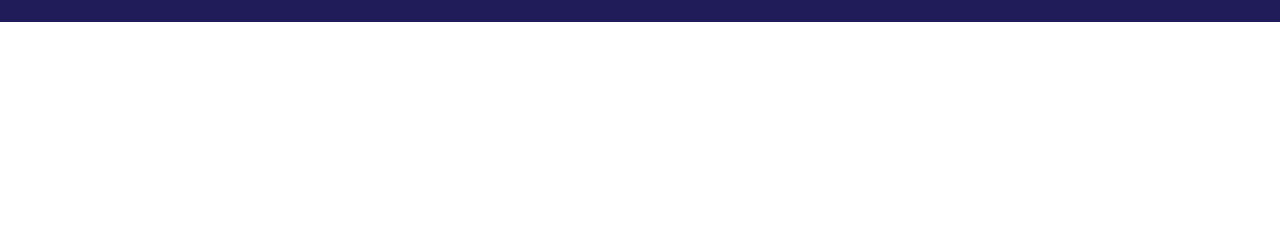
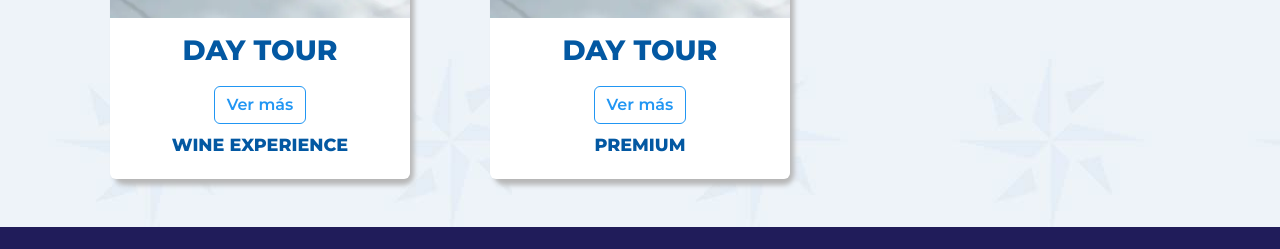
Before and after one commit to jtoledo94/giftCard_argentina_2024, a plain HTML site: page index.html in a window 1280 px wide. Shown: the part 3053-3302 px from the top of the page. Before the commit the page ends 3075 px from the top, so only its background shows below. Drawn offline with nearby package versions, Linux system fonts and the light colour scheme; files whose address does not match are found by name.

Commit message:
feat: create modal function

```diff
--- /dev/null
+++ b/scripts/main.js
@@ -0,0 +1,465 @@
+lista = [
+  {
+    id: 1,
+    upperTitle: "DAY TOUR",
+    title: "WINE EXPERIENCE",
+    img: "../img/wine/wine.webp",
+    modalId: "wine_tour",
+    modal: [
+      {
+        texto: "Pasaje ida y vuelta",
+        icon: "fa-solid fa-ship azul pe-2"
+      },
+      {
+        texto: "Tiempo libre en la ciudad",
+        icon: "fa-solid fa-ship azul pe-2"
+      },
+      {
+        texto: "Translados hacia y desde Finca del Sacramento",
+        icon: "fa fa fa-bus azul pe-2"
+      },
+      {
+        texto: "Copa de bienvenida en la finca",
+        icon: "fa fa-glass azul pe-2"
+      },
+      {
+        texto: " Recorrido guiado por las viñas y ata en la cava",
+        icon: "fa fa-pagelines azul pe-2"
+      },
+      {
+        texto: "Menú de 3 pasos o pic-nic entre las viñas a su elección",
+        icon: "fa fa-cutlery pe-2 azul"
+      },
+      {
+        texto: "Lunes a domingos",
+        icon: "fa fa-calendar azul  pe-2"
+      },
+      {
+        texto: "ida: 08:30 / vuelta: 18:00",
+        icon: "fa fa-clock-o  azul pe-2"
+      },
+      {
+        texto: "ida: 10:30 / vuelta: 20:30",
+        icon: "fa fa-clock-o  azul pe-2"
+      },
+      {
+        texto: "Canjeá tu regalo llamando al Call Center +54 11 5167 7700, comunicándote vía WhatsApp +54 9 11 6411-9465 o acercándote a nuestros puntos de venta",
+        icon: "fa-solid fa-gift pe-2 "
+      }
+
+    ],
+    modalImgs: [
+      {
+        imgC: "../img/wine/reel/wine1.webp"
+      },
+      {
+        imgC: "../img/wine/reel/wine2.webp"
+      },
+      {
+        imgC: "../img/wine/reel/wine1.webp"
+      },
+      {
+        imgC: "../img/wine/reel/wine1.webp"
+      },
+    ]
+
+  },
+  {
+    id: 2,
+    upperTitle: "DAY TOUR",
+    title: "PREMIUM",
+    img: "../img/wine/wine.webp",
+    modalId: "premium",
+    indicatiors: 4,
+    modal: [
+      {
+        texto: "Pasaje ida y vuelta",
+        icon: "fa-solid fa-ship azul pe-2"
+      },
+      {
+        texto: "Paseo guiado por el Barrio Histórico",
+        icon: "fa fa-street-view azul pe-2"
+      },
+      {
+        texto: "Almuerzo en Mesón de la Plaza c/bebidas",
+        icon: "fa fa-cutlery azul pe-2"
+      },
+      {
+        texto: "Tiempo Libre en la ciudad",
+        icon: "fa fa-hourglass-half azul pe-2"
+      },
+      {
+        texto: "Llevá tu bicicleta gratis",
+        icon: "fa fa-bicycle azul pe-2"
+      },
+
+      {
+        texto: "Miércoles a Lunes",
+        icon: "fa fa-calendar azul  pe-2"
+      },
+      {
+        texto: "Ida: 08:30 / Vuelta: 18:00",
+        icon: "fa fa-clock-o  azul pe-2"
+      },
+      {
+        texto: "Ida: 10:30 / Vuelta: 20:30",
+        icon: "fa fa-clock-o  azul pe-2"
+      },
+      {
+        texto: "Canjeá tu regalo llamando al Call Center +54 11 5167 7700, comunicándote vía WhatsApp +54 9 11 6411-9465 o acercándote a nuestros puntos de venta",
+        icon: "fa-solid fa-gift pe-2 "
+      }
+
+    ],
+    modalImgs: [
+      {
+        imgC: "../img/premium/reel/premium1.webp"
+      },
+      {
+        imgC: "../img/premium/reel/premium2.webp"
+      },
+      {
+        imgC: "../img/premium/reel/premium3.webp"
+      },
+      {
+        imgC: "../img/premium/reel/premium4.webp"
+      },
+    ]
+
+  }
+]
+
+
+
+
+let contenedorModalHtml = document.getElementById("contenedorModales")
+
+
+const crearModal = (list) => {
+  try {
+    list.forEach((element) => {
+      let contenedorModalPadre = document.createElement("div");
+      contenedorModalPadre.classList.add("modal", "fade");
+      contenedorModalPadre.id = element.modalId;
+      contenedorModalPadre.tabIndex = -1;
+      contenedorModalPadre.setAttribute("aria-hidden", "true");
+
+      contenedorModalHtml.appendChild(contenedorModalPadre);
+
+      const modalDialog = document.createElement("div");
+      modalDialog.classList.add("modal-dialog");
+      contenedorModalPadre.appendChild(modalDialog);
+
+      const modalContent = document.createElement("div");
+      modalContent.classList.add("modal-content");
+      modalDialog.appendChild(modalContent);
+
+      const modalHeader = document.createElement("div");
+      modalHeader.classList.add("modal-header", "d-none");
+      modalContent.appendChild(modalHeader);
+
+      const modalBody = document.createElement("div");
+      modalBody.classList.add("modal-body");
+      modalContent.appendChild(modalBody);
+
+      // CARRUSEL
+      const divCarrusel = document.createElement("div");
+      divCarrusel.id = `carouselExampleIndicators${element.id}`;
+      divCarrusel.classList.add("carousel", "slide", "position-relative");
+      modalBody.appendChild(divCarrusel);
+
+      const buttonClose = document.createElement("button");
+      buttonClose.type = "button";
+      buttonClose.classList.add("btn-close", "position-absolute");
+      buttonClose.setAttribute("data-bs-dismiss", "modal");
+      buttonClose.setAttribute("aria-label", "Close");
+      divCarrusel.appendChild(buttonClose);
+
+      const divCarouselIndicators = document.createElement("div");
+      divCarouselIndicators.classList.add("carousel-indicators");
+      divCarrusel.appendChild(divCarouselIndicators);
+
+      const divCarouselInner = document.createElement("div");
+      divCarouselInner.classList.add("carousel-inner");
+      divCarrusel.appendChild(divCarouselInner);
+
+      // INDICADORES
+      element.modalImgs.forEach((imagen, i) => {
+        const indicator = document.createElement("button");
+        indicator.type = "button";
+        indicator.setAttribute("data-bs-target", `#${divCarrusel.id}`);
+        indicator.setAttribute("data-bs-slide-to", `${i}`);
+        indicator.setAttribute("aria-label", `Slide ${i + 1}`);
+        if (i === 0) {
+          indicator.classList.add("active");
+          indicator.setAttribute("aria-current", "true");
+        }
+        divCarouselIndicators.appendChild(indicator);
+
+        // Imágenes del carrusel
+        const divImg = document.createElement("div");
+        divImg.classList.add("carousel-item", "carrusel_contenedor_imagenes");
+        if (i === 0) divImg.classList.add("active");
+
+        const img = document.createElement("img");
+        img.src = imagen.imgC;
+        img.classList.add("d-block", "img_carrito_modal");
+        img.alt = `${element.title} en Colonia Express`;
+
+        divImg.appendChild(img);
+        divCarouselInner.appendChild(divImg);
+      });
+
+      // CONTROLES PREV/NEXT
+      const prevBtn = document.createElement("button");
+      prevBtn.classList.add("carousel-control-prev");
+      prevBtn.type = "button";
+      prevBtn.setAttribute("data-bs-target", `#${divCarrusel.id}`);
+      prevBtn.setAttribute("data-bs-slide", "prev");
+      prevBtn.innerHTML = `
+        <span class="carousel-control-prev-icon" aria-hidden="true"></span>
+        <span class="visually-hidden">Previous</span>
+      `;
+      divCarrusel.appendChild(prevBtn);
+
+      const nextBtn = document.createElement("button");
+      nextBtn.classList.add("carousel-control-next");
+      nextBtn.type = "button";
+      nextBtn.setAttribute("data-bs-target", `#${divCarrusel.id}`);
+      nextBtn.setAttribute("data-bs-slide", "next");
+      nextBtn.innerHTML = `
+        <span class="carousel-control-next-icon" aria-hidden="true"></span>
+        <span class="visually-hidden">Next</span>
+      `;
+      divCarrusel.appendChild(nextBtn);
+
+      // TEXTO DE LA EXPERIENCIA
+      const sectionTexto = document.createElement("section");
+      sectionTexto.classList.add("mt-3", "seccion_texto_modal");
+      modalBody.appendChild(sectionTexto);
+
+      const divTextoMain = document.createElement("div");
+      divTextoMain.classList.add("contenedor_modal_texto", "container", "wine_experience_contendor");
+      sectionTexto.appendChild(divTextoMain);
+
+      const titulo = document.createElement("h2");
+      titulo.classList.add("poppins-extrabold", "azul");
+      titulo.textContent = element.title.toUpperCase();
+      divTextoMain.appendChild(titulo);
+
+      element.modal.forEach(item => {
+        const p = document.createElement("p");
+        p.classList.add("poppins-regular");
+        p.innerHTML = `<i class="${item.icon}"></i>${item.texto}`;
+        divTextoMain.appendChild(p);
+      });
+
+      // SECCIÓN ADICIONAL (si querés manejar horarios, días, etc.)
+      if (element.footer) {
+        const divFooter = document.createElement("div");
+        divFooter.classList.add("container", "contenedor_modal_texto");
+        element.footer.forEach(linea => {
+          const p = document.createElement("p");
+          p.classList.add("poppins-regular", "bordo");
+          p.innerHTML = `<i class="${linea.icon}"></i>${linea.texto}`;
+          divFooter.appendChild(p);
+        });
+        sectionTexto.appendChild(divFooter);
+      }
+
+    });
+  } catch (error) {
+    console.error("[crearModal(list) main.js]", error);
+  }
+}
+
+
+
+//MODALES
+{/* <section>
+      <div class="modal fade" id="premium" tabindex="-1" aria-labelledby="exampleModalLabel" aria-hidden="true">
+        <div class="modal-dialog">
+          <div class="modal-content">
+            <div class="modal-header d-none">
+
+
+
+            </div>
+            <div class="modal-body">
+
+              <!--CARRUSEL-->
+              <section>
+
+                <div id="carouselExampleIndicators2" class="carousel slide position-relative">
+                  <button type="button" class="btn-close position-absolute" data-bs-dismiss="modal"
+                    aria-label="Close"></button>
+                  <div class="carousel-indicators">
+                    <button type="button" data-bs-target="#carouselExampleIndicators2" data-bs-slide-to="0"
+                      class="active" aria-current="true" aria-label="Slide 1"></button>
+                    <button type="button" data-bs-target="#carouselExampleIndicators2" data-bs-slide-to="1"
+                      aria-label="Slide 2"></button>
+                    <button type="button" data-bs-target="#carouselExampleIndicators2" data-bs-slide-to="2"
+                      aria-label="Slide 3"></button>
+                    <button type="button" data-bs-target="#carouselExampleIndicators2" data-bs-slide-to="3"
+                      aria-label="Slide 4"></button>
+                  </div>
+                  <div class="carousel-inner">
+
+                    <div class="carousel-item active carrusel_contenedor_imagenes">
+                      <img src="img/premium/reel/premium1.webp" class="d-block img_carrito_modal"
+                        alt="Day Tour - Premium en Colonia Express">
+                    </div>
+                    <div class="carousel-item carrusel_contenedor_imagenes">
+                      <img src="img/premium/reel/premium2.webp" class="d-block img_carrito_modal"
+                        alt="Day Tour - Premium en Colonia Express">
+                    </div>
+                    <div class="carousel-item carrusel_contenedor_imagenes">
+                      <img src="img/premium/reel/premium3.webp" class="d-block img_carrito_modal"
+                        alt="Day Tour - Premium en Colonia Express">
+                    </div>
+                    <div class="carousel-item carrusel_contenedor_imagenes">
+                      <img src="img/premium/reel/premium4.webp" class="d-block img_carrito_modal"
+                        alt="Day Tour - Premium en Colonia Express">
+                    </div>
+
+
+                  </div>
+                  <button class="carousel-control-prev" type="button" data-bs-target="#carouselExampleIndicators2"
+                    data-bs-slide="prev">
+                    <span class="carousel-control-prev-icon" aria-hidden="true"></span>
+                    <span class="visually-hidden">Previous</span>
+                  </button>
+                  <button class="carousel-control-next" type="button" data-bs-target="#carouselExampleIndicators2"
+                    data-bs-slide="next">
+                    <span class="carousel-control-next-icon" aria-hidden="true"></span>
+                    <span class="visually-hidden">Next</span>
+                  </button>
+                </div>
+              </section>
+              <!--TEXTO-->
+              <section class="mt-3 seccion_texto_modal">
+
+                <div class="contenedor_modal_texto container wine_experience_contendor">
+                  <h2 class="poppins-extrabold azul ">PREMIUM</h2>
+
+                  <p class="poppins-regular"><i class="fa-solid fa-ship azul pe-2"></i>Pasaje ida y vuelta</p>
+                  <p class="poppins-regular"><i class="fa fa-street-view azul pe-2"></i>Paseo guiado por el Barrio
+                    Histórico</p>
+                  <p class="poppins-regular"><i class="fa fa-cutlery azul pe-2"></i>Almuerzo en Mesón de la Plaza
+                    c/bebidas</p>
+                  <p class="poppins-regular"><i class="fa fa-hourglass-half azul pe-2"></i>Tiempo Libre en la ciudad</p>
+                  <p class="poppins-regular"><i class="fa fa-bicycle azul pe-2"></i>Llevá tu bicicleta gratis</p>
+                </div>
+
+                <div class="container contenedor_modal_texto">
+                  <p class="poppins-regular bordo"><i class="fa fa-calendar azul pe-2"></i>Miércoles a Lunes.</p>
+                  <p class="poppins-regular bordo"><i class="fa fa-clock-o azul pe-2"></i>Ida: 08:30 / Vuelta: 18:00
+                  </p>
+                  <p class="poppins-regular bordo"><i class="fa fa-clock-o azul pe-2"></i>Ida: 10:30 / Vuelta: 20:30
+                  </p>
+
+                  <p class="poppins-regular p_footer_modal"><i class="fa-solid fa-gift pe-2 "></i>Canjeá tu regalo
+                    llamando al Call Center +54 11 5167 7700, comunicándote vía WhatsApp <a target="_blank"
+                      href="https://wa.link/ujxlug">+54 9 11 6411-9465</a> o acercándote a nuestros puntos de
+                    venta
+                </div>
+
+
+              </section>
+
+            </div>
+
+          </div>
+        </div>
+      </div>
+    </section> */}
+
+
+
+
+const contenedorPadre = document.getElementById("contenedorPadre");
+
+const crearCards = (list) => {
+
+  try {
+
+
+    console.log(contenedorPadre)
+
+    list.forEach(element => {
+
+      const divContendorCard = document.createElement("div")
+      divContendorCard.classList.add("card_tamaños", "col-12", "col-md-6", "col-md-3", "mb-5");
+      contenedorPadre.appendChild(divContendorCard)
+
+
+
+      const card = document.createElement("div");
+      card.classList.add("card", "contenedor_card");
+      divContendorCard.appendChild(card)
+
+      let cardImg = document.createElement("div");
+      cardImg.classList.add("contenedor_card_img", "img-fluid", "contenedor_imagen");
+      card.appendChild(cardImg);
+
+      let img = document.createElement("img");
+      img.classList.add("card-img-top")
+      img.src = element.img;
+      img.alt = `${element.title} - Colonia Express`
+      cardImg.appendChild(img);
+
+      const divMoño = document.createElement("div");
+      divMoño.classList.add("div_moño");
+      cardImg.appendChild(divMoño);
+
+      const imgMoño = document.createElement("img");
+      imgMoño.src = "../img/sticker.png"
+      divMoño.appendChild(imgMoño);
+
+      const cardBody = document.createElement("div");
+      cardBody.classList.add("card-body", "card_text");
+      card.appendChild(cardBody)
+
+      const cardBodyTitles = document.createElement("div");
+      cardBodyTitles.classList.add("d-flex", "flex-column");
+      cardBody.appendChild(cardBodyTitles);
+
+      const upperTitle = document.createElement("h3");
+      upperTitle.innerText = `${element.upperTitle}`;
+      upperTitle.classList.add("card-title", "poppins-extrabold", "azul", "text-center", "order-2");
+      cardBodyTitles.appendChild(upperTitle);
+
+      const title = document.createElement("h4");
+      title.classList.add("card-title", "poppins-extrabold", "azul", "text-center", "h4_card", "order-1");
+      title.innerText = `${element.title}`;
+      cardBody.appendChild(title);
+
+      /*
+                     <button type="button" class="btn btn-primary btn_card poppins-semibold celeste" data-bs-toggle="modal"
+                       data-bs-target="#wine_tour">
+                       Ver más
+                     </button> */
+
+      const button = document.createElement("button");
+      button.type = "button"
+      button.classList.add("btn", "btn-primary", "btn_card", "poppins-semibold", "celeste")
+      button.setAttribute("data-bs-toggle", "modal")
+      button.setAttribute("data-bs-target", `#${element.modalId}`);
+      button.innerText = "Ver más"
+      cardBody.appendChild(button);
+
+
+    });
+
+
+
+
+
+  } catch (error) {
+    console.error("[CrearCards(list) main.js]", error);
+    throw error;
+  }
+}
+
+crearCards(lista)
+crearModal(lista)
```
Also changed, not shown: index.html (+8 -10 lines).
